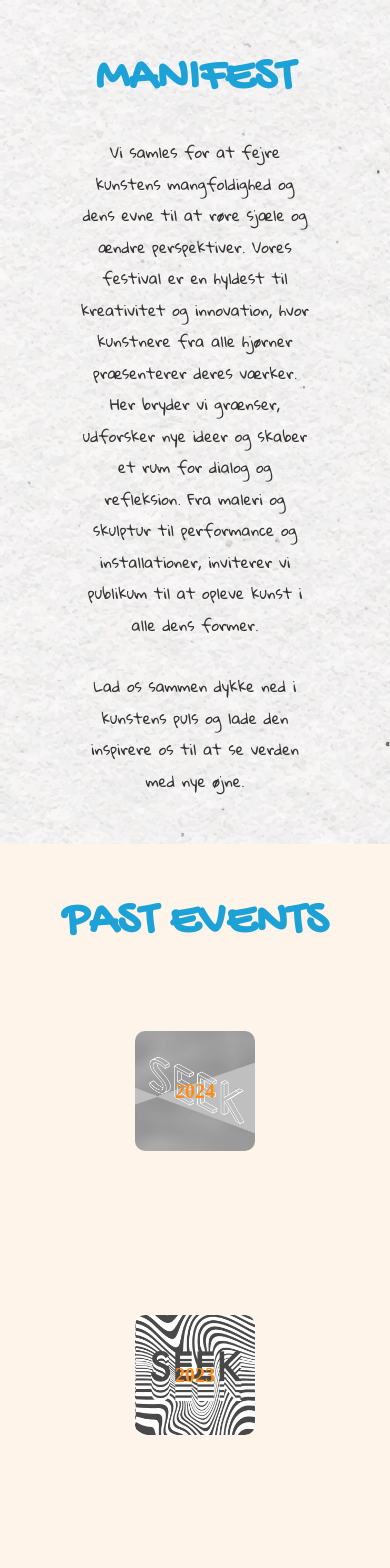
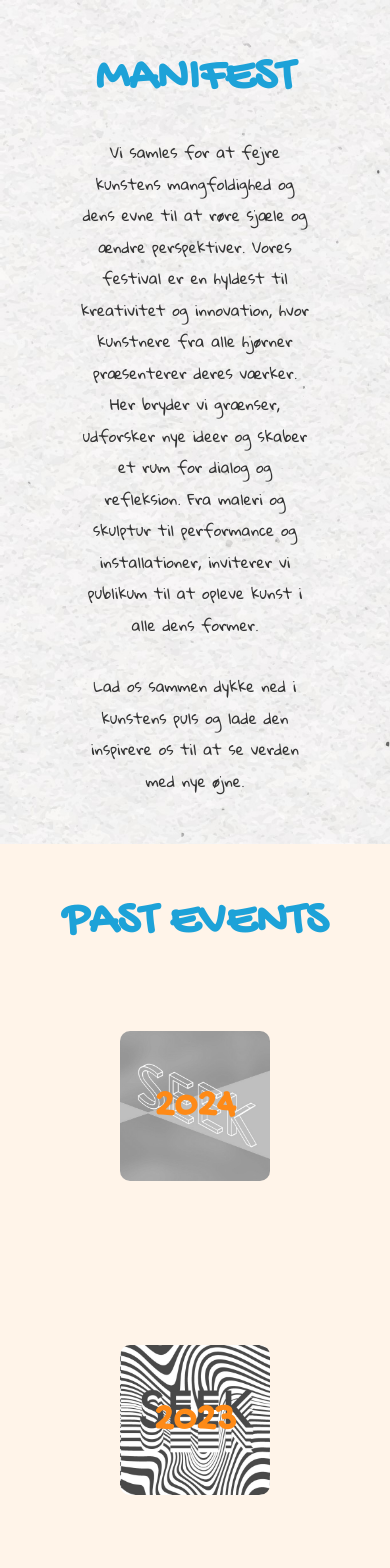
Before and after one commit to GuzideGuzelbey/redi-GFM-react-seekfestival, a React (Vite) app in the folder redi-seekfestival-website/: page / in a window 390 px wide. Shown: the top 1568 px of the page. Built offline with nearby package versions, Linux system fonts and the light colour scheme.

Commit message:
Fixed footer, past events and manifest section issues

```diff
--- a/redi-seekfestival-website/src/App.jsx
+++ b/redi-seekfestival-website/src/App.jsx
@@ -3,7 +3,7 @@ import "./App.css";
 import PastEvents from "./components/PastEventsSection/PastEvents.jsx";
 import Manifest from "./components/ManifestSection/Manifest.jsx";
 import ManifestData from "./ManifestData.json";
-import Footer from "./components/FooterSection/footer.jsx";
+import Footer from "./components/FooterSection/Footer.jsx";
 
 const App = () => {
   return (
--- a/redi-seekfestival-website/src/components/FooterSection/footer.css
+++ b/redi-seekfestival-website/src/components/FooterSection/footer.css
@@ -1,4 +1,3 @@
-/* src/Footer.css */
 .footer {
   display: flex;
   justify-content: space-around;
--- a/redi-seekfestival-website/src/components/FooterSection/footer.jsx
+++ b/redi-seekfestival-website/src/components/FooterSection/footer.jsx
@@ -1,6 +1,6 @@
 // src/Footer.js
-import React from 'react';
-import './Footer.css';
+import React from "react";
+import "./Footer.css";
 
 const Footer = () => {
   return (
--- a/redi-seekfestival-website/src/components/ManifestSection/Manifest.css
+++ b/redi-seekfestival-website/src/components/ManifestSection/Manifest.css
@@ -1,7 +1,6 @@
 .outer-manifest-container {
-  height: 100vh;
+  min-height: 100vh;
   overflow: hidden;
-  width: 100%;
 }
 
 .manifest-wrapper {
--- a/redi-seekfestival-website/src/components/PastEventsSection/Image.css
+++ b/redi-seekfestival-website/src/components/PastEventsSection/Image.css
@@ -4,6 +4,8 @@
   align-items: center;
   justify-content: center;
   background-color: #fff4e9;
+  min-height: 100vh;
+  overflow: hidden;
 }
 .past-container {
   display: flex;
@@ -45,8 +47,9 @@
   padding: 8px;
   border-radius: 5px;
   color: #fe8a17;
-  font-weight: bold;
-  font-size: 50px;
+  font-family: "Gochi Hand";
+  font-weight: 600;
+  font-size: 60px;
   pointer-events: none;
   transition: opacity 0.3s ease;
 }
@@ -56,22 +59,19 @@
     align-items: center;
   }
   .image-wrapper {
+    width: 180px;
+    height: 180px;
+  }
+  .watermark {
+    font-size: 48px;
+  }
+}
+@media (max-width: 500px) {
+  .image-wrapper {
     width: 150px;
     height: 150px;
   }
   .watermark {
-    font-size: 30px;
+    font-size: 40px;
   }
 }
-@media (max-width: 500px) {
-  .image-wrapper {
-    width: 120px;
-    /* Further adjust image width for smaller screens */
-    height: 120px;
-    /* Further adjust image height for smaller screens */
-  }
-  .watermark {
-    font-size: 20px;
-    /* Decrease font size for even smaller screens */
-  }
-}
```
Also changed, not shown: redi-seekfestival-website/public/images/sand-texture.jpg (added). Lines whose indentation alone changed are shown as unchanged.
